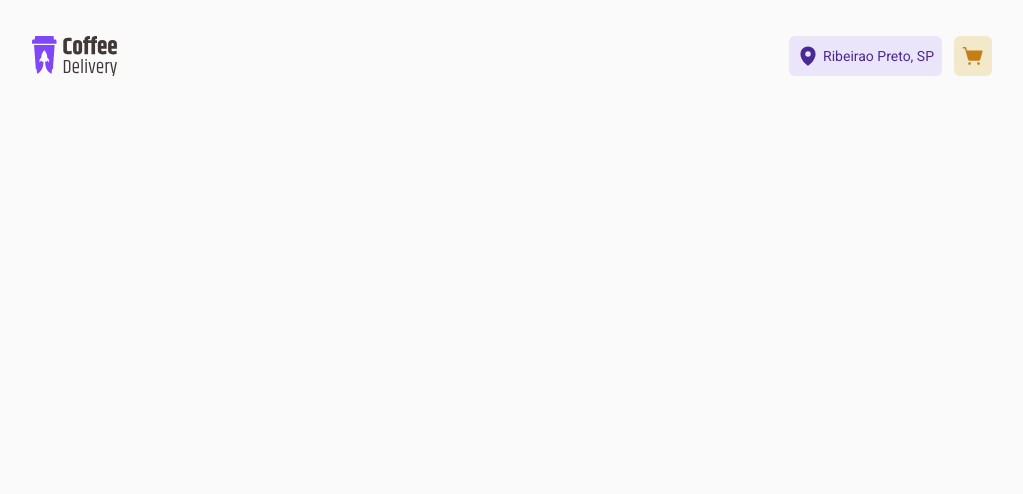
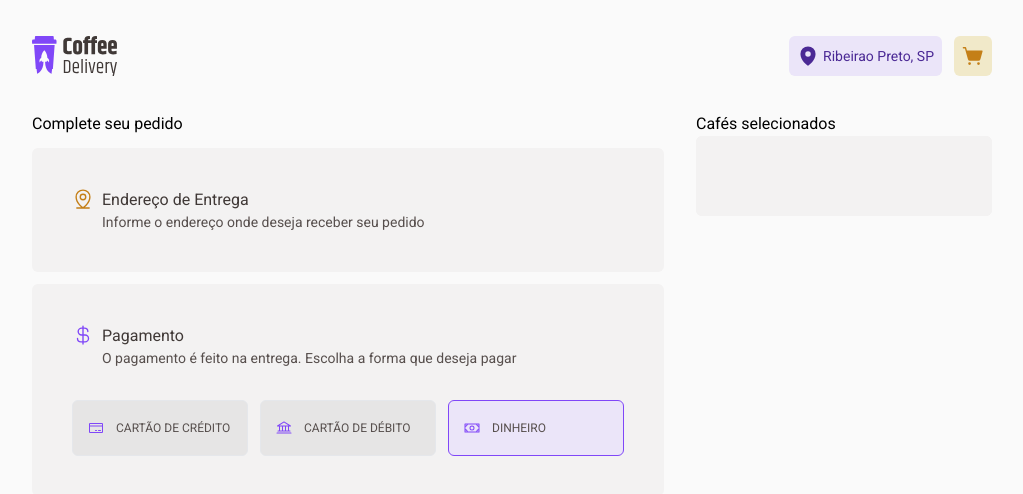
Before and after one commit to MikaelMarceniuk/Coffe-Delivery-Web, a React (Vite) app: page /cart in a window 1280 px wide. Shown: the top 494 px of the page, without its empty margins (128-1151 px from the left). Built offline with nearby package versions, Linux system fonts and the light colour scheme.

Commit message:
feat(CartPage): Create PaymentCard

```diff
--- /dev/null
+++ b/src/pages/cartPage/components/addressCard.tsx
@@ -0,0 +1,19 @@
+import { MapPinLine } from "@phosphor-icons/react"
+
+const AdressCard = () => {
+	return (
+		<div className='p-10 bg-baseCard rounded-md'>
+			<div className='flex gap-2'>
+				<div className='text-yellowDark'>
+					<MapPinLine size={22} />
+				</div>
+				<div className='flex flex-col'>
+					<span className='text-baseSubtitle'>Endereço de Entrega</span>
+					<span className='text-baseText text-sm'>Informe o endereço onde deseja receber seu pedido</span>
+				</div>
+			</div>
+		</div>
+	)
+}
+
+export default AdressCard
--- /dev/null
+++ b/src/pages/cartPage/components/paymentCard.tsx
@@ -0,0 +1,46 @@
+import { Bank, CreditCard, CurrencyDollar, Money } from "@phosphor-icons/react"
+import WayOfPaymentButton from "./wayOfPaymentButton"
+
+const PaymentCard = () => {
+	const handleOnWayOfPaymentIsSelected = (value: string) => {
+		console.log(`Payment "${value}" selected.`)
+	}
+
+	return (
+		<div className='p-10 bg-baseCard rounded-md '>
+			<div className='flex flex-col gap-8'>
+				<div className='flex gap-2'>
+					<div className='text-purple'>
+						<CurrencyDollar size={22} />
+					</div>
+					<div className='flex flex-col'>
+						<span className='text-baseSubtitle'>Pagamento</span>
+						<span className='text-baseText text-sm'>O pagamento é feito na entrega. Escolha a forma que deseja pagar</span>
+					</div>
+				</div>
+				<div className='flex gap-3'>
+					<WayOfPaymentButton
+						text="Cartão de crédito"
+						icon={<CreditCard size={16} />}
+						handlerOnSelected={handleOnWayOfPaymentIsSelected}
+						isSelected={false}
+					/>
+					<WayOfPaymentButton
+						text="Cartão de débito"
+						icon={<Bank size={16} />}
+						handlerOnSelected={handleOnWayOfPaymentIsSelected}
+						isSelected={false}
+					/>
+					<WayOfPaymentButton
+						text="Dinheiro"
+						icon={<Money size={16} />}
+						handlerOnSelected={handleOnWayOfPaymentIsSelected}
+						isSelected={true}
+					/>
+				</div>
+			</div>
+		</div>
+	)
+}
+
+export default PaymentCard
--- /dev/null
+++ b/src/pages/cartPage/components/wayOfPaymentButton.tsx
@@ -0,0 +1,26 @@
+interface IWayOfPaymentButtonProps {
+	text: string
+	icon: React.ReactNode
+	handlerOnSelected: (value: string) => void
+	isSelected: boolean
+}
+
+const cssWhenSelected = 'border-purple bg-purpleLight'
+
+const WayOfPaymentButton: React.FC<IWayOfPaymentButtonProps> = ({ text, icon, handlerOnSelected, isSelected = false }) => {
+	return (
+		<button
+			onClick={() => handlerOnSelected(text)}
+			className={`w-44 h-14 px-[15px] flex items-center justify-start gap-3 rounded-md border bg-baseButton hover:bg-baseHover uppercase ${isSelected ? cssWhenSelected : ''}`}
+		>
+			<div className='text-purple'>
+				{icon}
+			</div>
+			<div className='text-baseText text-xs'>
+				{text}
+			</div>
+		</button>
+	)
+}
+
+export default WayOfPaymentButton
--- a/src/pages/cartPage/index.tsx
+++ b/src/pages/cartPage/index.tsx
@@ -1,10 +1,29 @@
 import Navbar from "../../components/navbar"
 import PageWrapper from "../../components/ui/pageWrapper"
+import BaseContentWrapper from "../../components/ui/baseContentWrapper"
+import PaymentCard from "./components/paymentCard"
+import AdressCard from "./components/addressCard"
 
 const CartPage: React.FC = () => {
 	return (
 		<PageWrapper>
 			<Navbar />
+			<BaseContentWrapper className='flex gap-8'>
+				<section className='w-[640px] flex flex-col gap-3'>
+					<h2>Complete seu pedido</h2>
+					<AdressCard />
+					<PaymentCard />
+				</section>
+
+				<section className='w-[448px]'>
+					<h2>Cafés selecionados</h2>
+					<div className='bg-baseCard rounded-md'>
+						<div className='p-10 bg-baseCard rounded-md'>
+
+						</div>
+					</div>
+				</section>
+			</BaseContentWrapper>
 		</PageWrapper>
 	)
 }
```
